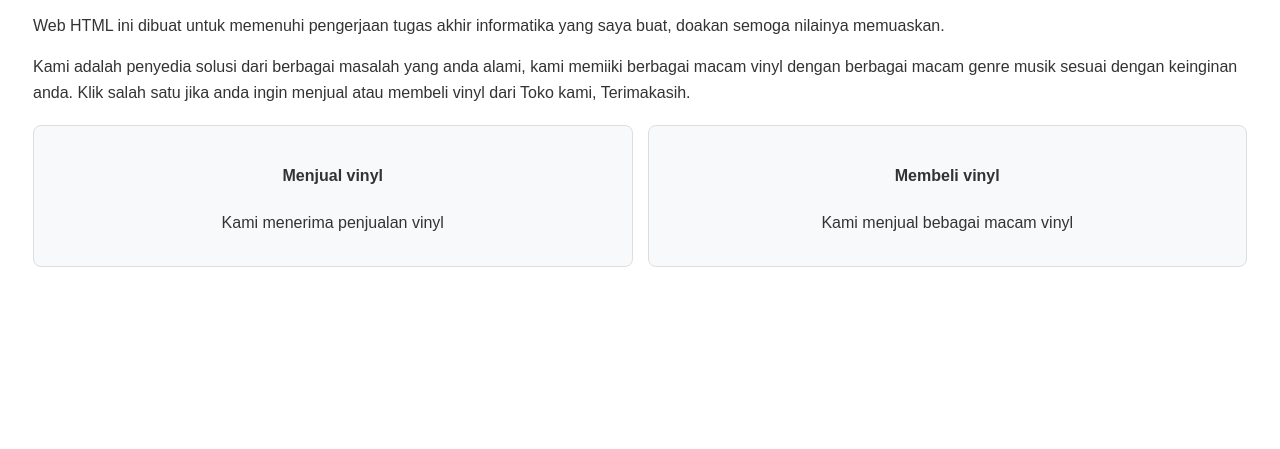
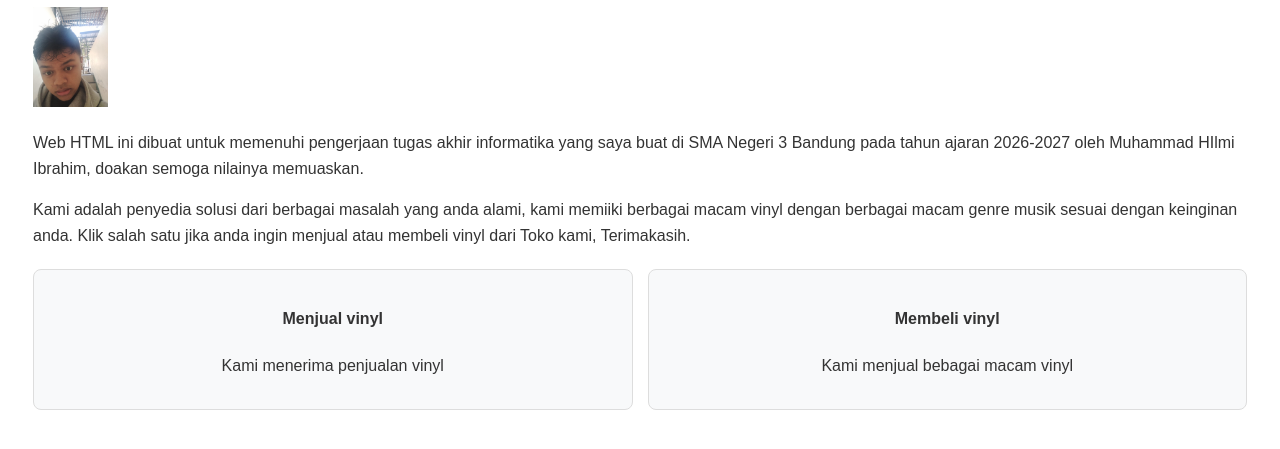
Before and after one commit to Hilmiiii/Jual-beli-vinyl, a plain HTML site: page profil1.html in a window 1280 px wide. Shown: the part 109-558 px from the top of the page. Drawn offline with Linux system fonts and the light colour scheme.

Commit message:
Add files via upload

```diff
--- a/profil1.html
+++ b/profil1.html
@@ -103,7 +103,8 @@
                 </head>
                 <body>
                     <h1>Tentang Toko Kami</h1>
-                    <p>Web HTML ini dibuat untuk memenuhi pengerjaan tugas akhir informatika yang saya buat, doakan semoga nilainya memuaskan.</p>
+		    <img src="images/hi.jpeg" alt="Foto" height="100" weight="80">
+                    <p>Web HTML ini dibuat untuk memenuhi pengerjaan tugas akhir informatika yang saya buat di SMA Negeri 3 Bandung pada tahun ajaran 2026-2027 oleh Muhammad HIlmi Ibrahim, doakan semoga nilainya memuaskan.</p>
 		    <p>Kami adalah penyedia solusi dari berbagai masalah yang anda alami, kami memiiki berbagai macam vinyl dengan berbagai macam genre musik sesuai dengan keinginan anda. Klik salah satu jika anda ingin menjual atau membeli vinyl dari Toko kami, Terimakasih.</p>
                     <div class="team">
                         <div class="member" id="card-jual" onclick="showPanel('jual')">
```
Also changed, not shown: katalog.html (+6 -6 lines), images/hi.jpeg (added).
